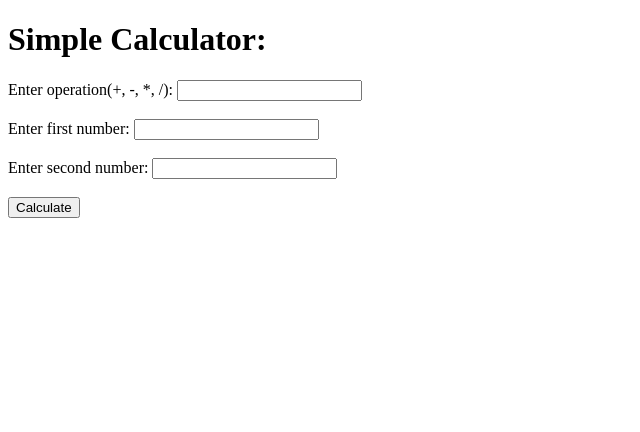
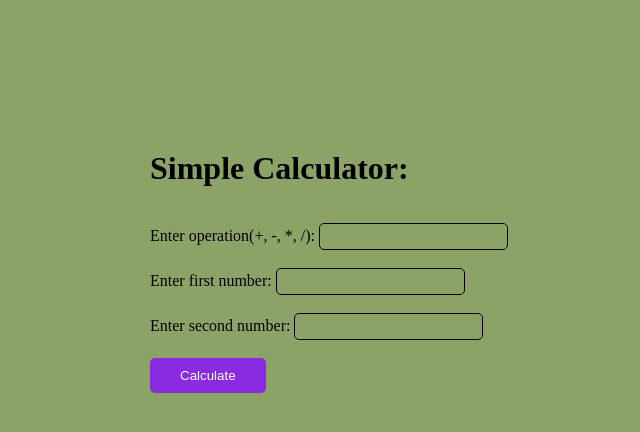
Before and after one commit to krupesh788/Calculator-js, a plain HTML site: page index.html in a window 1280 px wide. Shown: the whole page, without its empty margins (0-640 px from the left). Drawn offline with Linux system fonts and the light colour scheme.

Commit message:
changes added

```diff
--- /dev/null
+++ b/css/style.css
@@ -0,0 +1,32 @@
+*{
+    margin: 0;
+    padding: 0;
+    box-sizing: border-box;
+    background-color: rgb(140, 163, 104);
+}
+.container{
+
+
+    margin: 150px;
+}
+input[type=text]{
+
+    color: rgb(1, 0, 80);
+    padding: 5px;
+    border-radius: 5px;
+    border: 1px solid black;
+
+}
+
+.btn{
+
+    background-color: blueviolet;
+    color: white;
+    padding: 10px 30px;
+    border: none;
+    border-radius: 5px;
+    cursor: pointer;
+}
+#p1{
+    font-size: 20px;
+}
--- a/index.html
+++ b/index.html
@@ -3,10 +3,16 @@
 <head>
     <meta charset="UTF-8">
     <meta name="viewport" content="width=device-width, initial-scale=1.0">
+    <link rel="stylesheet" href="css/style.css">
     <title>Document</title>
 </head>
 <body>
-    <h1> Simple Calculator:</h1>
+
+    <div class="container">
+
+        <h1> Simple Calculator:</h1>
+        <br>
+    <br>
 
     Enter operation(+, -, *, /):
     <input type="text" value="" id="op">
@@ -25,56 +31,16 @@
     <br>
     <br>
 
-    <button onclick="calculate()"> Calculate</button>
+    <button class="btn" onclick="calculate()"> Calculate </button>
+
+    <br>
+    <br>
+
     <p id="p1"></p>
 
-    <script>
-
-        function calculate(){
+</div>
 
 
-            let op = document.getElementById("op").value;
-            let num1 = document.getElementById("num1").value;
-            let num2 = document.getElementById("num2").value;
-
-            let result;
-
-            if (op  == "+") {
-
-                result = num1 + num2;
-
-            }
-            else if(op == "-") {
-
-                result = num1 - num2;
-
-            }
-
-            else if(op == "*")
-            {
-
-                result = num1 * num2;
-            }
-
-            else if(op == "/")
-           {
-
-            result = num1 / num2;
-           }
-
-           else
-           {
-                result = "Invalid operator";
-
-           }
-
-           document.getElementById("p1").innerHTML = `Result: ${result}`;
-
-        }
-
-
-    </script>
-
-
+    <script src="js/script.js"></script>
 </body>
 </html>
--- /dev/null
+++ b/js/script.js
@@ -0,0 +1,42 @@
+function calculate(){
+
+
+    let op = document.getElementById("op").value;
+    let num1 = document.getElementById("num1").value;
+    let num2 = document.getElementById("num2").value;
+
+    let result;
+
+    if(op == "+")
+    {
+
+        result = num1 + num2;
+    }
+    else if(op == "-") {
+
+        result = num1 - num2;
+
+    }
+
+    else if(op == "*")
+    {
+
+        result = num1 * num2;
+    }
+
+    else if(op == "/")
+    {
+
+        result = num1 / num2;
+    }
+
+    else
+    {
+        result = "Invalid operator";
+
+    }
+
+    console.log(result);
+    document.getElementById("p1").innerHTML = `Result: ${result}`;
+
+}
```
Also changed, not shown: Simplecalculator.png (added), calculator output.png (deleted).
